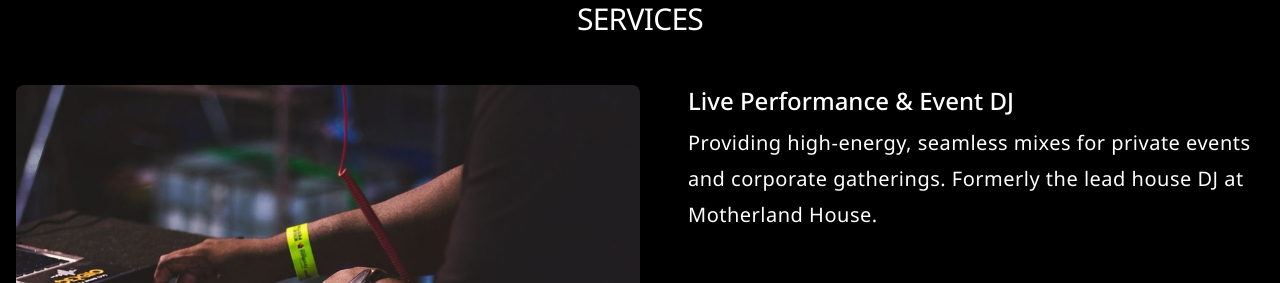
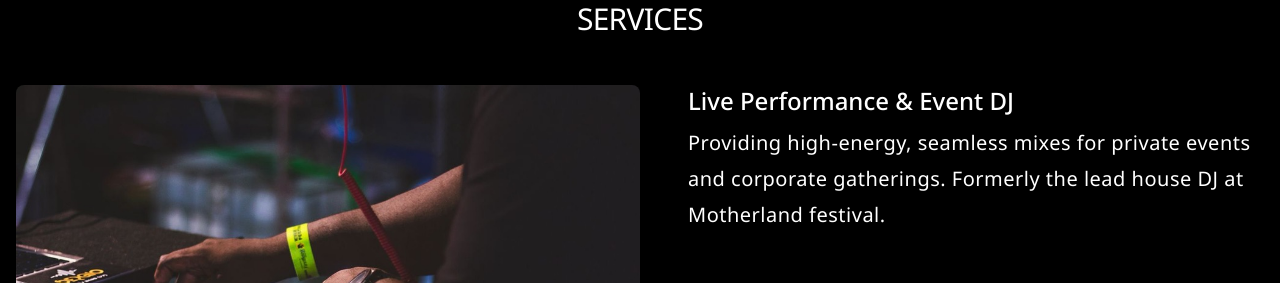
Before and after one commit to officiallbabs7-cloud/sergio-babs, a React (Vite) app: page / in a window 1280 px wide. Shown: the part 1440-1723 px from the top of the page. Built offline with nearby package versions, Linux system fonts and the light colour scheme.

Commit message:
index.js

```diff
--- a/src/constants/index.js
+++ b/src/constants/index.js
@@ -50,7 +50,7 @@ export const SERVICES_CONTENT = [
   {
     title: "Live Performance & Event DJ",
     description:
-      "Providing high-energy, seamless mixes for private events and corporate gatherings. Formerly the lead house DJ at Motherland House.",
+      "Providing high-energy, seamless mixes for private events and corporate gatherings. Formerly the lead house DJ at Motherland festival.",
     image: turntableOneImage,
     alt: "Turntable 1",
   },
```
